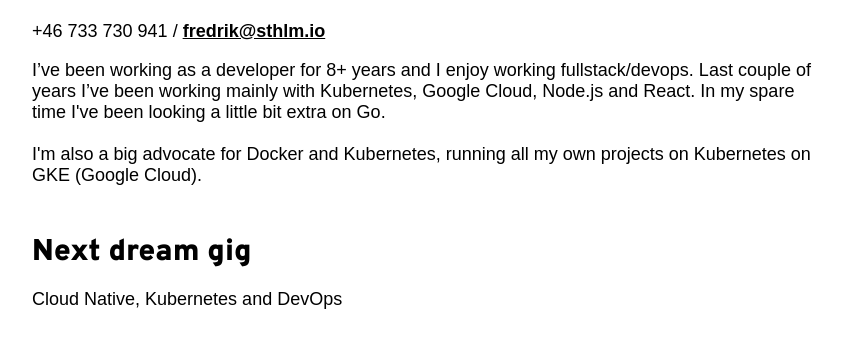
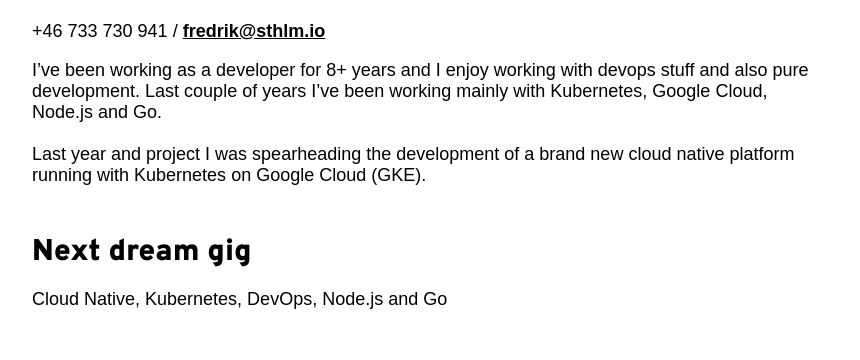
Before and after one commit to sthlmio/web, a Next.js app: page /fredrik-lack in a window 1280 px wide. Shown: the part 275-635 px from the top of the page, without its empty margins (96-956 px from the left). Built offline with nearby package versions, Linux system fonts and the light colour scheme; a web font is replaced by a local one.

Commit message:
Minor update to Fredrik Lack profile

```diff
--- a/pages/fredrik-lack.js
+++ b/pages/fredrik-lack.js
@@ -12,16 +12,16 @@ export default function FredrikLack () {
           <p>Textilgatan 25, 120 30 Stockholm</p>
           <small>+46 733 730 941 / <a href="mailto:fredrik@sthlm.io">fredrik@sthlm.io</a></small>
           <p className="text">
-            I’ve been working as a developer for 8+ years and I enjoy working fullstack/devops. Last couple of years
-            I’ve been working mainly with Kubernetes, Google Cloud, Node.js and React. In my spare time I've been
-            looking a little bit extra on Go.
+            I’ve been working as a developer for 8+ years and I enjoy working with
+            devops stuff and also pure development. Last couple of years I’ve been
+            working mainly with Kubernetes, Google Cloud, Node.js and Go.
             <br/><br/>
-            I'm also a big advocate for Docker and Kubernetes, running all my own projects on Kubernetes on GKE (Google
-            Cloud).
+            Last year and project I was spearheading the development of a brand new
+            cloud native platform running with Kubernetes on Google Cloud (GKE).
           </p>
 
           <h3>Next dream gig</h3>
-          <p className="text">Cloud Native, Kubernetes and DevOps</p>
+          <p className="text">Cloud Native, Kubernetes, DevOps, Node.js and Go</p>
 
           <h3>Summary of Qualifications</h3>
           <ul>
```
